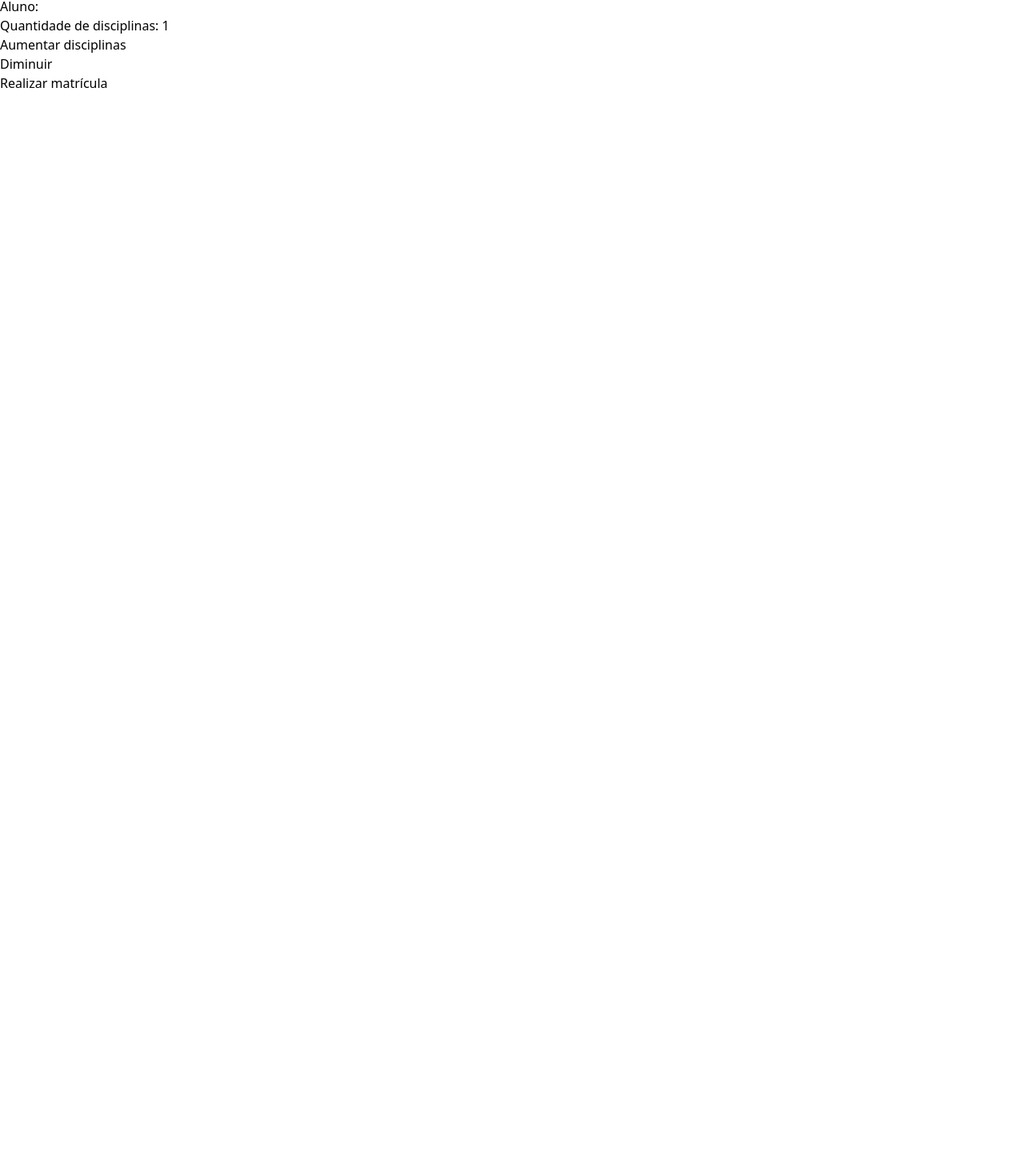
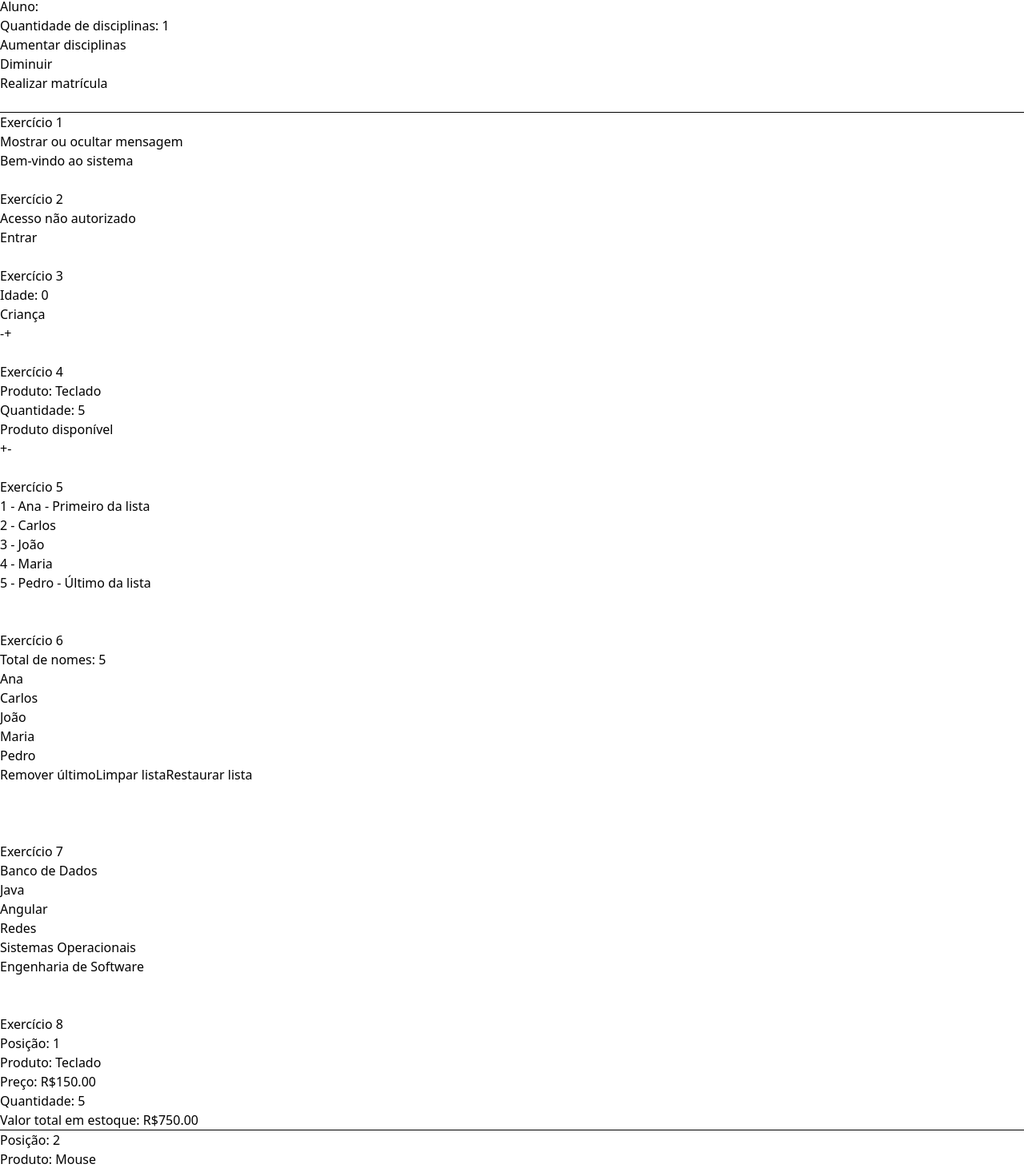
Before and after one commit to caprs/projetointegrador, an Angular app in the folder projeto-integrador/: page / in a window 1280 px wide. Shown: the part 1459-2925 px from the top of the page at 80% size. Before the commit the page ends 1575 px from the top, so only its background shows below. Built offline with nearby package versions, Linux system fonts and the light colour scheme.

Commit message:
feat: implementa exercicio 8 de diretivas

```diff
--- a/projeto-integrador/src/app/livros/cad-livros/cad-livros.html
+++ b/projeto-integrador/src/app/livros/cad-livros/cad-livros.html
@@ -81,3 +81,156 @@
 <br>
 <button (click)="realizarMatricula()" [disabled]="nomeAluno === ''">Realizar matrícula</button>
 <p>{{mensagemMatricula}}</p>
+
+<br>
+<hr>
+
+<h2>Exercício 1</h2>
+
+<button (click)="alternarMensagem()">
+    Mostrar ou ocultar mensagem
+</button>
+
+<p *ngIf="mensagemVisivel">
+    Bem-vindo ao sistema
+</p>
+
+<br>
+
+<h2>Exercício 2</h2>
+
+<p *ngIf="usuarioLogado; else naoAutorizado">
+    Usuário autenticado
+</p>
+
+<ng-template #naoAutorizado>
+    <p>Acesso não autorizado</p>
+</ng-template>
+
+<button (click)="alternarLogin()">
+    {{ usuarioLogado ? 'Sair' : 'Entrar' }}
+</button>
+
+<br>
+<br>
+<h2>Exercício 3</h2>
+
+<p>Idade: {{ idadeDiretiva }}</p>
+
+<p *ngIf="idadeDiretiva < 12">Criança</p>
+
+<p *ngIf="idadeDiretiva >= 12 && idadeDiretiva <= 17">
+    Adolescente
+</p>
+
+<p *ngIf="idadeDiretiva >= 18 && idadeDiretiva <= 59">
+    Adulto
+</p>
+
+<p *ngIf="idadeDiretiva >= 60">Idoso</p>
+
+<button (click)="diminuirIdade()" [disabled]="idadeDiretiva === 0">
+    -
+</button>
+
+<button (click)="aumentarIdade()">+</button>
+
+<br><br>
+
+<h2>Exercício 4</h2>
+
+<p>Produto: {{ nomeProdutoDiretiva }}</p>
+<p>Quantidade: {{ quantidadeEstoqueDiretiva }}</p>
+
+<p *ngIf="quantidadeEstoqueDiretiva > 0">
+    Produto disponível
+</p>
+
+<p *ngIf="quantidadeEstoqueDiretiva === 0">
+    Produto sem estoque
+</p>
+
+<button (click)="adicionarEstoqueDiretiva()">+</button>
+
+<button (click)="removerEstoqueDiretiva()" [disabled]="quantidadeEstoqueDiretiva === 0">
+    -
+</button>
+
+<br><br>
+
+<h2>Exercício 5</h2>
+
+<ul>
+    <li *ngFor="let nome of nomes;
+            let i = index;
+            let primeiro = first;
+            let ultimo = last">
+
+        {{ i + 1 }} - {{ nome }}
+
+        <span *ngIf="primeiro"> - Primeiro da lista</span>
+        <span *ngIf="ultimo"> - Último da lista</span>
+    </li>
+</ul>
+
+<br><br>
+<h2>Exercício 6</h2>
+
+<p>Total de nomes: {{ nomes.length }}</p>
+
+<ul>
+    <li *ngFor="let nome of nomes">
+        {{ nome }}
+    </li>
+</ul>
+
+<p *ngIf="nomes.length === 0">
+    Nenhum nome cadastrado
+</p>
+
+<button (click)="removerUltimoNome()" [disabled]="nomes.length === 0">
+    Remover último
+</button>
+
+<button (click)="limparNomes()">
+    Limpar lista
+</button>
+
+<button (click)="restaurarNomes()">
+    Restaurar lista
+</button>
+
+<br><br>
+
+<br><br>
+
+<h2>Exercício 7</h2>
+
+<div *ngFor="let disciplina of disciplinas; let par = even; let impar = odd; let primeiro = first; let ultimo = last"
+    [ngClass]="{
+    'linha-par': par,
+    'linha-impar': impar,
+    'primeiro-item': primeiro,
+    'ultimo-item': ultimo
+  }">
+    {{ disciplina }}
+</div>
+
+<br><br>
+
+<h2>Exercício 8</h2>
+
+<div *ngFor="let produto of produtosDiretiva; let i = index">
+
+    <p>Posição: {{ i + 1 }}</p>
+    <p>Produto: {{ produto.nome }}</p>
+    <p>Preço: {{ produto.preco | currency:'BRL' }}</p>
+    <p>Quantidade: {{ produto.quantidade }}</p>
+    <p>
+        Valor total em estoque:
+        {{ produto.preco * produto.quantidade | currency:'BRL' }}
+    </p>
+
+    <hr>
+
+</div>
--- a/projeto-integrador/src/app/livros/cad-livros/cad-livros.ts
+++ b/projeto-integrador/src/app/livros/cad-livros/cad-livros.ts
@@ -1,4 +1,11 @@
 import { Component } from '@angular/core';
+
+interface Produto{
+  id: number;
+  nome: string;
+  preco: number;
+  quantidade: number;
+}
 @Component({
   selector: 'app-cad-livros',
   standalone: false,
@@ -113,4 +120,90 @@ export class CadLivros {
   realizarMatricula(){
     this.mensagemMatricula = 'Matrícula realizada para ' + this.nomeAluno + ' em ' + this.quantidadeDisciplinas + ' disciplina(s)';
   }
+
+//=============================================================================================
+ // Exercício 1
+mensagemVisivel = true;
+
+alternarMensagem() {
+  this.mensagemVisivel = !this.mensagemVisivel;
 }
+
+// Exercício 2
+usuarioLogado = false;
+
+alternarLogin() {
+  this.usuarioLogado = !this.usuarioLogado;
+}
+
+// Exercício 3
+idadeDiretiva = 0;
+
+aumentarIdade() {
+  this.idadeDiretiva++;
+}
+
+diminuirIdade() {
+  if (this.idadeDiretiva > 0) {
+    this.idadeDiretiva--;
+  }
+}
+
+// Exercício 4
+nomeProdutoDiretiva = 'Teclado';
+quantidadeEstoqueDiretiva = 5;
+
+adicionarEstoqueDiretiva() {
+  this.quantidadeEstoqueDiretiva++;
+}
+
+removerEstoqueDiretiva() {
+  if (this.quantidadeEstoqueDiretiva > 0) {
+    this.quantidadeEstoqueDiretiva--;
+  }
+}
+
+// Exercício 5
+nomes = [
+  'Ana',
+  'Carlos',
+  'João',
+  'Maria',
+  'Pedro'
+];
+
+// Exercício 6
+nomesIniciais = ['Ana', 'Carlos', 'João', 'Maria', 'Pedro'];
+
+removerUltimoNome() {
+  this.nomes.pop();
+}
+
+limparNomes() {
+  this.nomes = [];
+}
+
+restaurarNomes() {
+  this.nomes = [...this.nomesIniciais];
+}
+
+// Exercício 7
+disciplinas = [
+  'Banco de Dados',
+  'Java',
+  'Angular',
+  'Redes',
+  'Sistemas Operacionais',
+  'Engenharia de Software'
+];
+
+// Exercício 8
+produtosDiretiva: Produto[] = [
+  { id: 1, nome: 'Teclado', preco: 150, quantidade: 5 },
+  { id: 2, nome: 'Mouse', preco: 80, quantidade: 10 },
+  { id: 3, nome: 'Monitor', preco: 900, quantidade: 2 },
+  { id: 4, nome: 'Headset', preco: 200, quantidade: 0 },
+  { id: 5, nome: 'Webcam', preco: 250, quantidade: 8 }
+];
+
+}
```
